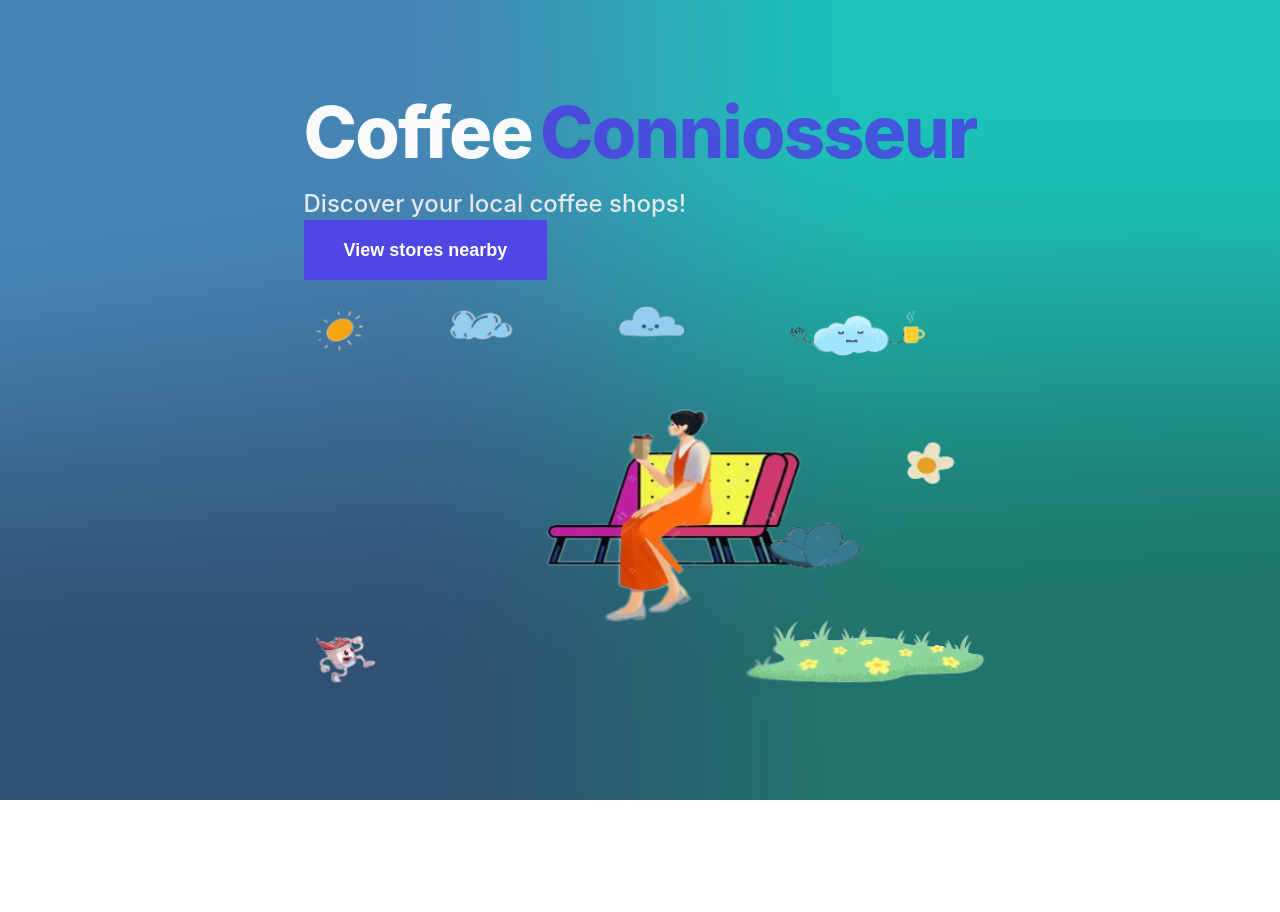
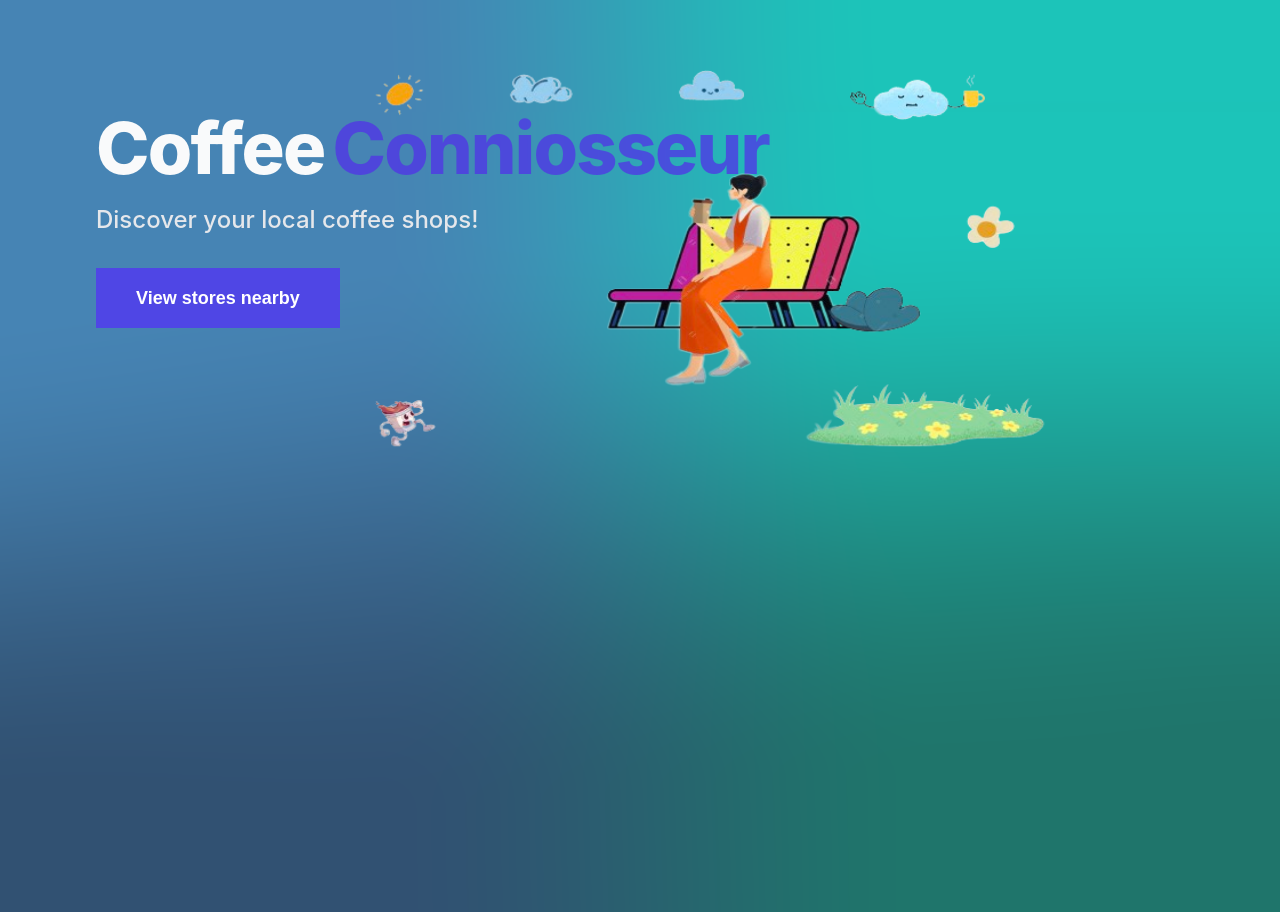
Before and after one commit to deepali-02/discover-coffee-stores, a Next.js app: page / in a window 1280 px wide. Before the commit the page ends 800 px from the top, so only its background shows below. Built offline with nearby package versions, Linux system fonts and the light colour scheme.

Commit message:
added button wrapper style to the button

```diff
--- a/components/banner.js
+++ b/components/banner.js
@@ -8,7 +8,9 @@ const Banner = (props) => {
         <span className={styles.title2}>Conniosseur</span>
       </h1>
       <p className={styles.subTitle}>Discover your local coffee shops!</p>
+      <div className={styles.buttonWrapper}>
       <button className={styles.button} onClick={props.handleOnClick}>{props.buttonText}</button>
+      </div>
     </div>
   );
 };
--- a/styles/Home.module.css
+++ b/styles/Home.module.css
@@ -1,8 +1,80 @@
+/** HOME.MODULE.CSS **/
+
+/** Mobile first development **/
+
+.container {
+  margin-bottom: 14rem /* 224px */;
+}
+
 .main {
-  display: flex;
-  flex-direction: column;
-  justify-content: space-between;
-  align-items: center;
-  padding: 6rem;
-  min-height: 100vh;
+  margin-top: 2.5rem /* 40px */;
+  margin-left: auto;
+  margin-right: auto;
+  max-width: 72rem /* 1152px */;
+  padding-left: 1rem /* 16px */;
+  padding-right: 1rem /* 16px */;
 }
+
+.heroImage {
+  position: absolute;
+  top: 8%;
+  z-index: 1;
+}
+/** Breakpoints:
+  sm: min-width: 640px;
+  md: min-width: 768px;
+  lg: min-width: 1024px;
+  xl: min-width: 1280px;
+  2xl: min-width: 1536px;
+**/
+
+@media (min-width: 640px) {
+  .container {
+    padding-left: 1rem /* 16px */;
+    padding-right: 1rem /* 16px */;
+  }
+
+  .main {
+    margin-top: 3rem /* 48px */;
+    padding-left: 1.5rem /* 24px */;
+    padding-right: 1.5rem /* 24px */;
+  }
+}
+
+@media (min-width: 768px) {
+  .container {
+    padding-left: 2.5rem /* 40px */;
+    padding-right: 2.5rem /* 40px */;
+  }
+
+  .main {
+    margin-top: 4rem /* 64px */;
+  }
+
+  .heroImage {
+    right: 18%;
+    /* top: 5%; */
+  }
+}
+
+@media (min-width: 1024px) {
+  .container {
+    padding-left: 2.5rem /* 40px */;
+    padding-right: 2.5rem /* 40px */;
+  }
+  .main {
+    margin-top: 5rem /* 80px */;
+    padding-left: 2rem /* 32px */;
+    padding-right: 2rem /* 32px */;
+  }
+  .heroImage {
+    right: 18%;
+    /* top: 4%; */
+  }
+}
+
+@media (min-width: 1280px) {
+  .main {
+    margin-top: 7rem /* 112px */;
+  }
+}
```
